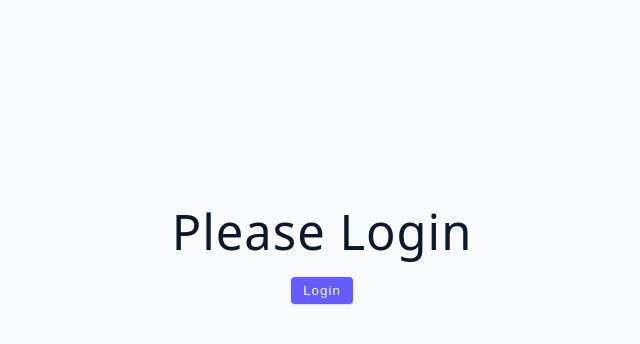
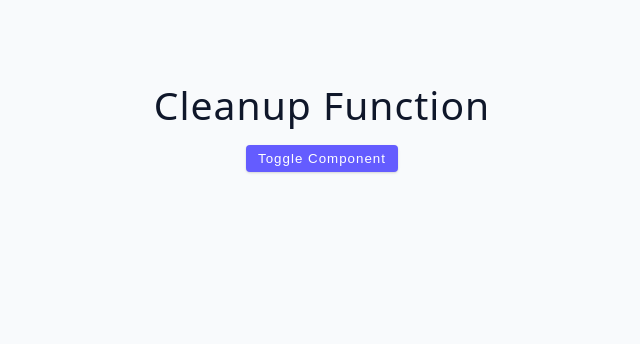
Before and after one commit to rohancs127/React-Concepts, a React (Vite) app in the folder advanced-react/: page / in a window 1280 px wide. Shown: the top 344 px of the page, without its empty margins (318-958 px from the left). Built offline with nearby package versions, Linux system fonts and the light colour scheme.

Commit message:
cleanup function code added

```diff
--- a/advanced-react/src/App.jsx
+++ b/advanced-react/src/App.jsx
@@ -5,23 +5,25 @@
 // import UseStateGotcha from './tutorial/01-useState/starter/05-useState-gotcha';
 // import CodeExample from './tutorial/02-useEffect/starter/01-code-example';
 
-import UseEffectBasics from "./tutorial/02-useEffect/starter/02-useEffect-basics";
-import MultipleEffects from "./tutorial/02-useEffect/starter/03-multiple-effects";
-import FetchData from "./tutorial/02-useEffect/starter/04-fetch-data";
+// import UseEffectBasics from "./tutorial/02-useEffect/starter/02-useEffect-basics";
+// import MultipleEffects from "./tutorial/02-useEffect/starter/03-multiple-effects";
+// import FetchData from "./tutorial/02-useEffect/starter/04-fetch-data";
 
-import MultipleReturnsBasics from "./tutorial/03-conditional-rendering/starter/01-multiple-returns-basics";
-import MultipleReturnsFetchData from "./tutorial/03-conditional-rendering/starter/02-multiple-returns-fetch-data";
-import Example from "./tutorial/03-conditional-rendering/starter/03-hooks-rule";
-import ShortCircuitOverview from "./tutorial/03-conditional-rendering/starter/04-short-circuit-overview";
-import ShortCircuitExamples from "./tutorial/03-conditional-rendering/starter/05-short-circuit-examples";
-import ToggleChallenge from "./tutorial/03-conditional-rendering/starter/06-toggle-challenge";
-import UserChallenge from "./tutorial/03-conditional-rendering/starter/07-user-challenge";
+// import MultipleReturnsBasics from "./tutorial/03-conditional-rendering/starter/01-multiple-returns-basics";
+// import MultipleReturnsFetchData from "./tutorial/03-conditional-rendering/starter/02-multiple-returns-fetch-data";
+// import Example from "./tutorial/03-conditional-rendering/starter/03-hooks-rule";
+// import ShortCircuitOverview from "./tutorial/03-conditional-rendering/starter/04-short-circuit-overview";
+// import ShortCircuitExamples from "./tutorial/03-conditional-rendering/starter/05-short-circuit-examples";
+// import ToggleChallenge from "./tutorial/03-conditional-rendering/starter/06-toggle-challenge";
+// import UserChallenge from "./tutorial/03-conditional-rendering/starter/07-user-challenge";
+
+import CleanupFunction from "./tutorial/02-useEffect/starter/05-cleanup-function";
 
 function App() {
   return (
     <div className='container'>
       {/* <UseStateBasics/> */}
-      <UserChallenge/>
+      <CleanupFunction/>
     </div>
   );
 }
--- a/advanced-react/src/tutorial/02-useEffect/starter/05-cleanup-function.jsx
+++ b/advanced-react/src/tutorial/02-useEffect/starter/05-cleanup-function.jsx
@@ -1,5 +1,25 @@
+import { useState, useEffect } from "react";
+
 const CleanupFunction = () => {
-  return <h2>cleanup function</h2>;
+  const [toggle, setToggle] = useState(false);
+  const handleClick = ()=>{
+    setToggle(!toggle);
+  }
+  return(
+    <section>
+      <h2>cleanup function</h2>
+      <button className="btn" onClick={handleClick}>Toggle Component</button>
+
+      {toggle && <SecondComponent/>}
+    </section>
+  );
 };
 
+const SecondComponent  = ()=>{
+  useEffect(()=>{
+    console.log("Hello render");
+  },[])
+  return <h1>Hello World!</h1>
+}
+
 export default CleanupFunction;
```
